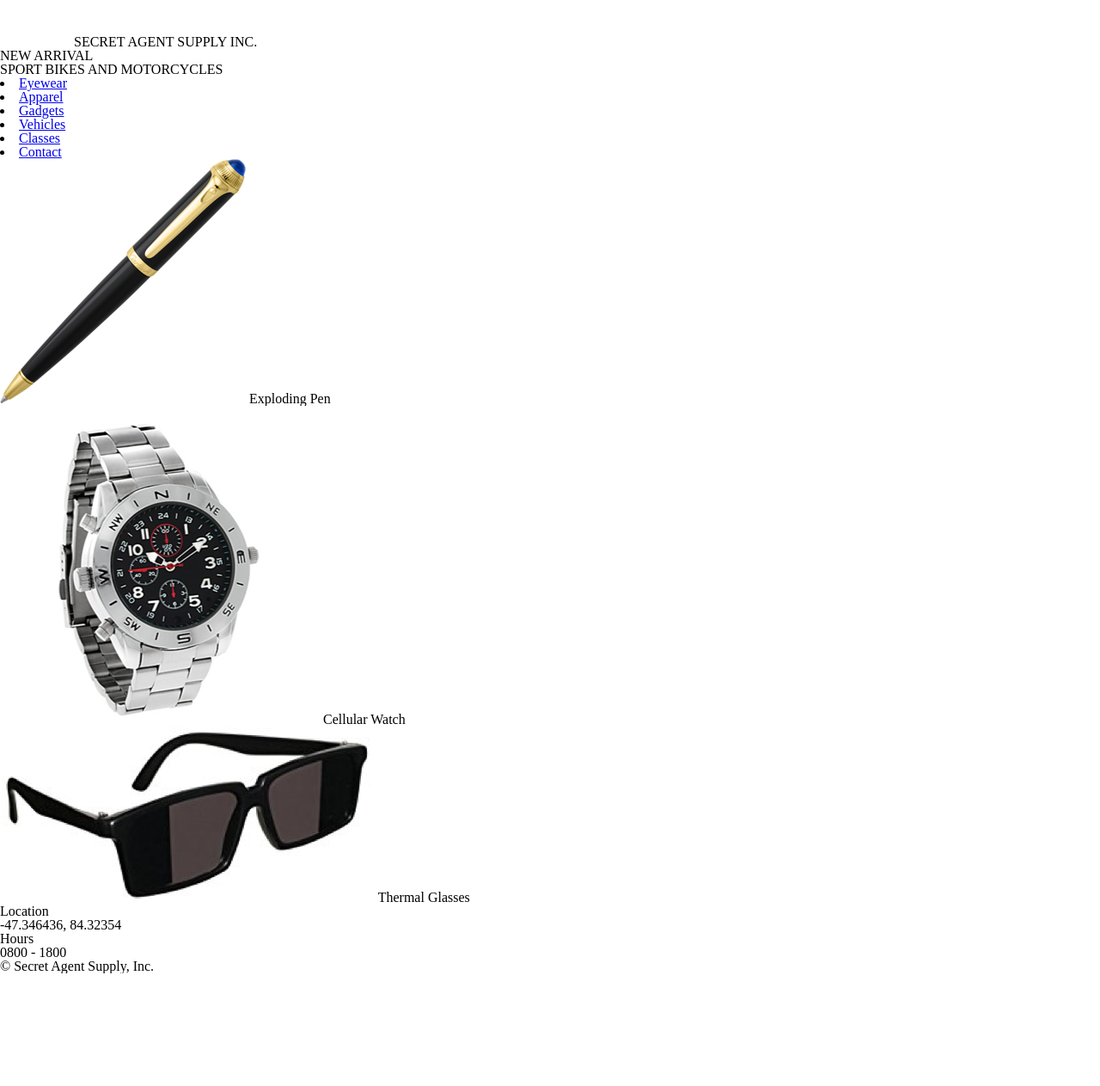
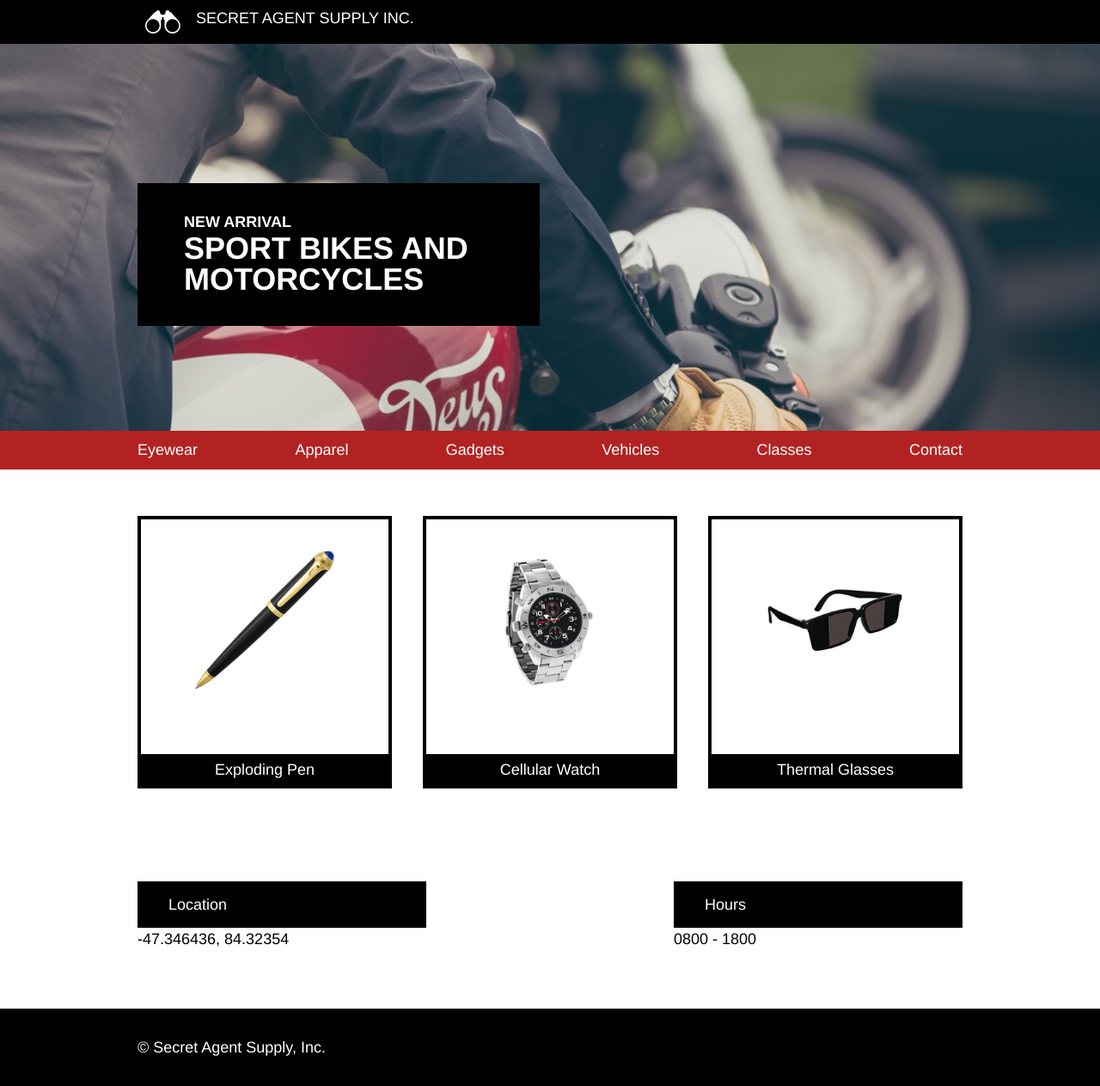
Before and after one commit to ayespi/secret-agent-supply, a plain HTML site: page index.html in a window 1280 px wide. Shown: the whole page at 86% size. Before the commit the page ends 1132 px from the top, so only its background shows below. Drawn offline with Linux system fonts and the light colour scheme.

Commit message:
Add CSS Styles --- Desktop Version Complete

```diff
--- a/index.html
+++ b/index.html
@@ -13,64 +13,78 @@
   <div class="container"><!-- Begin Main Container Div -->
 
     <div class="header"><!-- Begin Header Div -->
+      <div class="header-wrapper">
         <img src="./resources/images/logo.png" alt="Secret Agent Supply Logo">
-      <span>SECRET AGENT SUPPLY INC.</span>
+        <span class="brand">SECRET AGENT SUPPLY INC.</span>
+      </div>
     </div><!-- End Header Div -->
 
     <div class="banner"><!-- Begin Banner Div -->
+      <div class="banner-content-wrapper">
         <div class="banner-content">
           <p>NEW ARRIVAL</p>
           <h1>SPORT BIKES AND MOTORCYCLES</h1>
         </div>
+      </div>
     </div><!-- End Banner Div -->
 
     <div class="navigation"><!-- Begin Navigation Div -->
+      <div class="navigation-wrapper">
         <nav>
+          <ul>
             <li><a href="#">Eyewear</a></li>
             <li><a href="#">Apparel</a></li>
             <li><a href="#">Gadgets</a></li>
             <li><a href="#">Vehicles</a></li>
             <li><a href="#">Classes</a></li>
             <li><a href="#">Contact</a></li>
+          </ul>
         </nav>
+      </div>
     </div><!-- End Navigation Div -->
 
     <div class="main-content"><!-- Begin Main Content Div -->
       <div class="featured-items">
+
         <div class="featured-item">
+          <div class="featuredItem-imageContainer">
+            <img src="./resources/images/pen-1.png" alt="Secret Agent Pen">
+          </div>
+          <h3 class="caption">Exploding Pen</h3>
+        </div>
 
-          <img src="./resources/images/pen.png" alt="Secret Agent Pen">
-          <span class="caption">Exploding Pen</span>
+        <div class="featured-item">
+          <div class="featuredItem-imageContainer">
+            <img src="./resources/images/watch-1.png" alt="Secret Agent Watch">
+          </div>
+          <h3 class="caption">Cellular Watch</h3>
+        </div>
 
+        <div class="featured-item">
+          <div class="featuredItem-imageContainer">
+            <img src="./resources/images/glasses-1.png" alt="Secret Agent Glasses">
           </div>
-        <div class="featured-item">
+          <h3 class="caption">Thermal Glasses</h3>
+        </div>
 
-          <img src="./resources/images/watch.png" alt="Secret Agent Watch">
-          <span class="caption">Cellular Watch</span>
-
-        </div>
-        <div class="featured-item">
-
-          <img src="./resources/images/glasses.png" alt="Secret Agent Glasses">
-          <span class="caption">Thermal Glasses</span>
-
-        </div>
       </div>
     </div><!-- End Main Content Div -->
 
     <div class="about-info"><!-- Begin About Info Div -->
       <div class="aboutInfo-location">
-        <span class="caption">Location</span>
+        <h3 class="caption">Location</h3>
         <p>-47.346436, 84.32354</p>
       </div>
       <div class="aboutInfo-hours">
-        <span class="caption">Hours</span>
+        <h3 class="caption">Hours</h3>
         <p>0800 - 1800</p>
       </div>
     </div><!-- End About Info Div -->
 
     <div class="footer"><!-- Begin Footer Div -->
+      <div class="footer-content">
         <p>&copy; Secret Agent Supply, Inc.</p>
+      </div>
     </div><!-- End Footer Div -->
 
   </div><!-- End Main Container Div -->
--- a/resources/css/style.css
+++ b/resources/css/style.css
@@ -0,0 +1,154 @@
+html{
+  font-size: 18px;
+  font-family: helvetica, arial, sans-serif;
+}
+
+.container{
+  width: 100%;
+}
+
+.header-wrapper,
+.banner-content-wrapper,
+.navigation-wrapper,
+.main-content,
+.about-info,
+.footer-content{
+  width: 960px;
+  margin: 0px auto;
+}
+
+.header{
+  background-color: #000;
+  color: #fff;
+}
+
+    .header-wrapper{
+      display: flex;
+    }
+
+    .header-wrapper img{
+      height: 1.5rem;
+      margin: 0.66rem 1rem 0.66rem 0.5rem;
+    }
+
+    .brand{
+      display: inline-block;
+      margin: 0.66rem 0;
+      font-size: 1rem;
+    }
+
+
+.banner{
+  background-image: url("../images/moto.jpeg");
+  background-size: cover;
+  background-position: center top;
+  background-repeat: no-repeat;
+  height: 25rem;
+}
+
+  .banner-content-wrapper{
+    padding-top: 9rem;
+  }
+
+    .banner-content{
+      width: 20rem;
+      background-color: #000;
+      color: #fff;
+      padding: 2rem 3rem;
+      font-weight: bold;
+
+    }
+
+    .banner-content p{
+      font-size: 1rem;
+    }
+
+    .banner-content h1{
+      font-size: 2rem;
+      margin-top: 0.25rem;
+    }
+
+.navigation{
+  background-color: fireBrick;
+  color: #fff;
+  height: 2.5rem;
+}
+
+    ul{
+      margin: 0px auto;
+      display: flex;
+      justify-content: space-between;
+    }
+
+    ul li{
+      list-style: none;
+      display: inline-block;
+      padding-top: 0.75rem;
+      padding-bottom: 0.75rem;
+    }
+
+    ul li a{
+      color: #fff;
+      text-decoration: none;
+
+    }
+
+
+    .featured-items{
+      display: flex;
+      justify-content: space-between;
+    }
+        .featured-item{
+          border: 4px solid #000;
+          flex-basis: 30%;
+          margin-top: 3rem;
+          margin-bottom: 3rem;
+          display: flex;
+          flex-direction: column;
+          align-items: center;
+        }
+
+            .featured-item img{
+              height: 9rem;
+              margin: 2rem auto;
+            }
+
+            .featured-item .caption{
+              background-color: #000;
+              color: #fff;
+              padding-top: 0.5rem;
+              padding-bottom: 0.5rem;
+              text-align: center;
+              margin-top: 2rem;
+              width: 100%;
+            }
+
+.about-info{
+  display: flex;
+  justify-content: space-between;
+  margin-bottom: 4rem;
+}
+
+    .aboutInfo-location,
+    .aboutInfo-hours{
+      flex-basis: 35%;
+    }
+
+    .about-info .caption{
+      background-color: #000;
+      color: #fff;
+      padding-top: 1rem;
+      padding-bottom: 1rem;
+      padding-left: 2rem;
+      text-align: left;
+      margin-top: 3rem;
+      margin-bottom: 0.25rem;
+    }
+
+.footer{
+  height: 5rem;
+  line-height: 5rem;
+  background-color: #000;
+  text-align: left;
+  color: #fff;
+}
```
Also changed, not shown: resources/images/glasses-1.png (added), resources/images/pen-1.png (added), resources/images/redline.jpg (added), resources/images/watch-1.png (added). Lines whose indentation alone changed are shown as unchanged.
